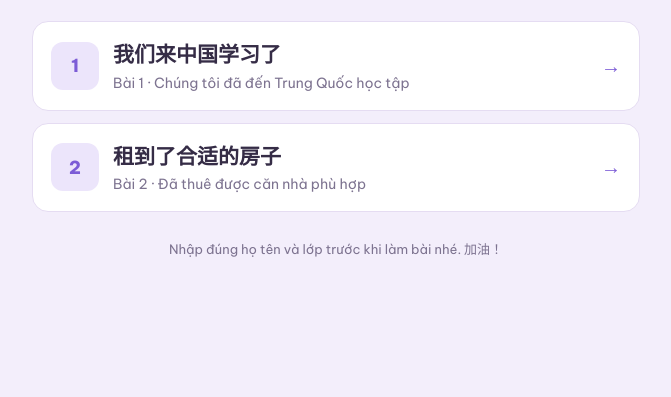
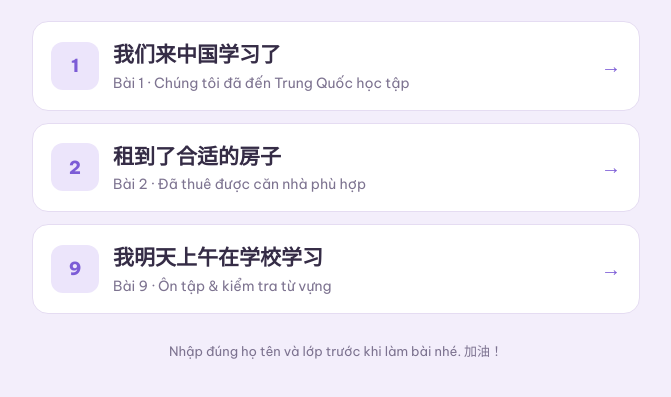
Before and after one commit to linhchilaoshi/linhchilaoshi.github.io, a plain HTML site: page index.html in a window 1280 px wide. Shown: the part 107-504 px from the top of the page, without its empty margins (304-975 px from the left). Drawn offline with Linux system fonts and the light colour scheme.

Commit message:
Add files via upload

```diff
--- a/index.html
+++ b/index.html
@@ -35,6 +35,7 @@ footer{text-align:center;color:var(--soft);font-size:13px;margin-top:28px}
   <div class="list">
     <a class="card" href="bai1/"><span class="no">1</span><span class="t"><span class="z">我们来中国学习了</span><br><span class="v">Bài 1 · Chúng tôi đã đến Trung Quốc học tập</span></span><span class="go">→</span></a>
     <a class="card" href="bai2/"><span class="no">2</span><span class="t"><span class="z">租到了合适的房子</span><br><span class="v">Bài 2 · Đã thuê được căn nhà phù hợp</span></span><span class="go">→</span></a>
+    <a class="card" href="bai9/"><span class="no">9</span><span class="t"><span class="z">我明天上午在学校学习</span><br><span class="v">Bài 9 · Ôn tập &amp; kiểm tra từ vựng</span></span><span class="go">→</span></a>
   </div>
   <footer>Nhập đúng họ tên và lớp trước khi làm bài nhé. 加油！</footer>
 </div>
```
